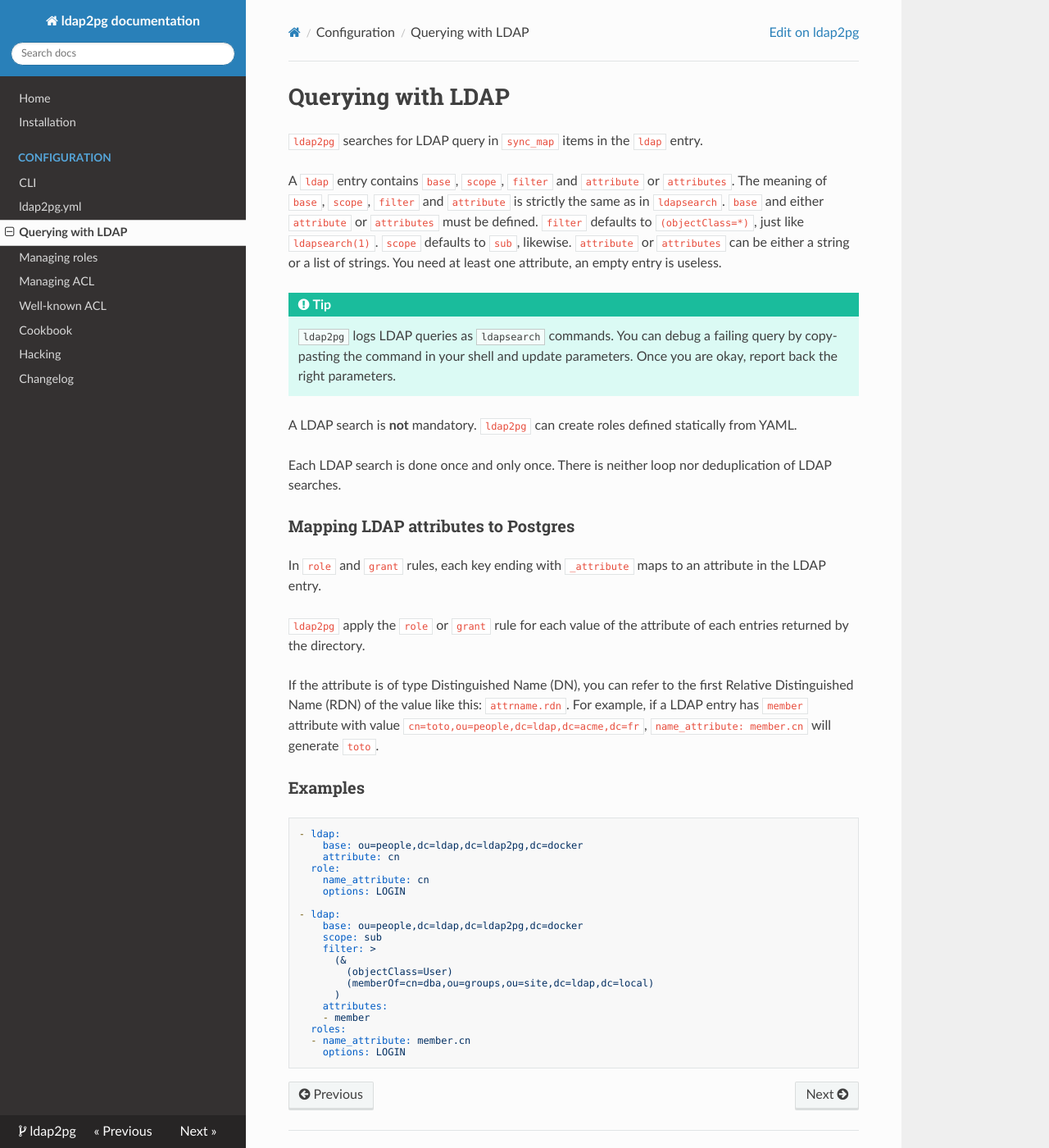
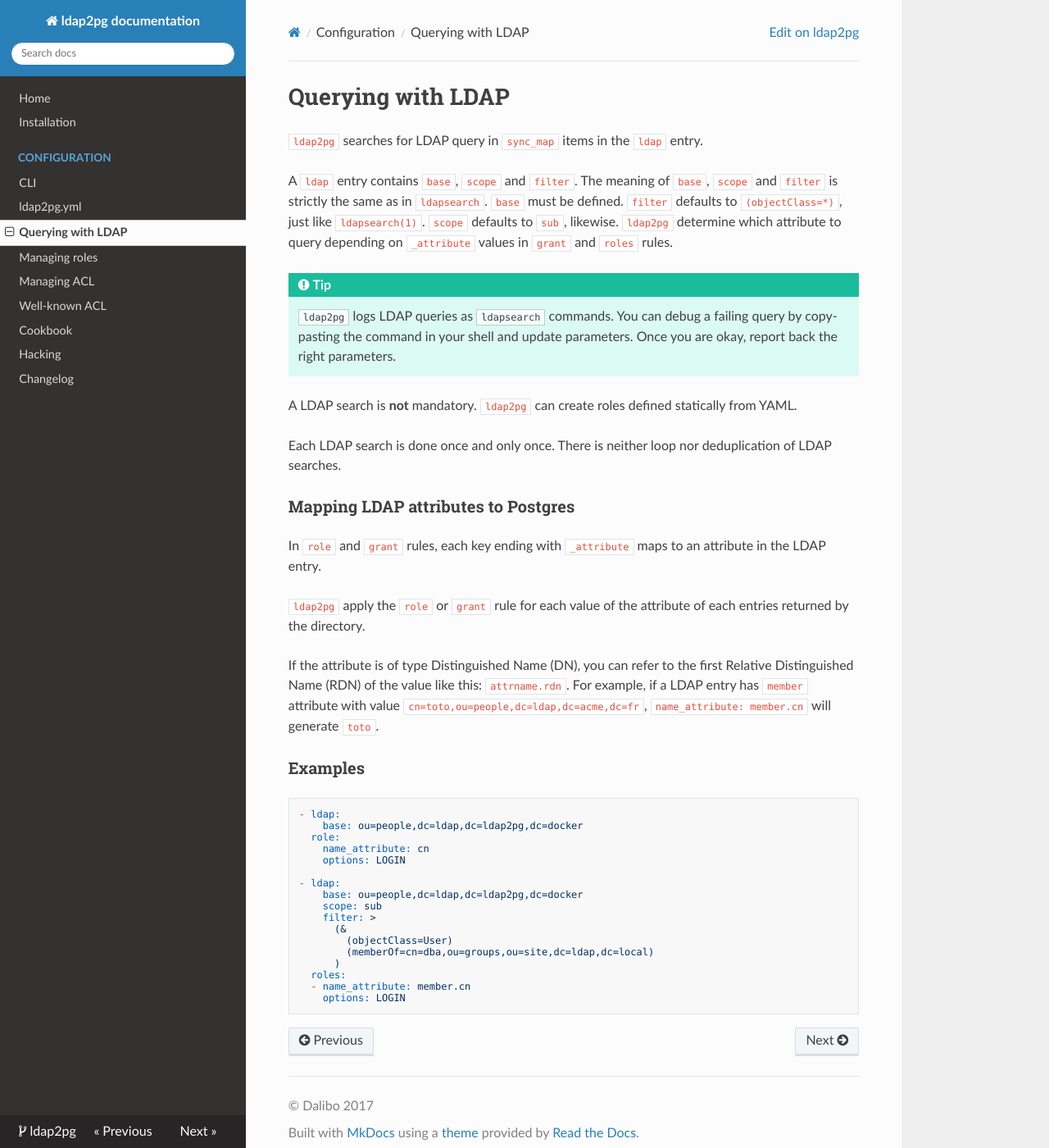
Before and after one commit to dalibo/ldap2pg, an MkDocs documentation site: the page built from docs/ldap.md, in a window 1280 px wide and 1400 px high. Shown: the whole window at 82% size. Built offline with MkDocs 1.6.1, drawn with Linux system fonts in a browser that asks for light colours; nearby versions of some CDN libraries; old or Windows-style settings are respelled for this version of MkDocs.

Commit message:
Drop attribute on LDAP query

````diff
--- a/docs/ldap.md
+++ b/docs/ldap.md
@@ -2,13 +2,11 @@
 
 `ldap2pg` searches for LDAP query in `sync_map` items in the `ldap` entry.
 
-A `ldap` entry contains `base`, `scope`, `filter` and `attribute` or
-`attributes`. The meaning of `base`, `scope`, `filter` and `attribute` is
-strictly the same as in `ldapsearch`. `base` and either `attribute` or
-`attributes` must be defined. `filter` defaults to `(objectClass=*)`, just like
-`ldapsearch(1)`. `scope` defaults to `sub`, likewise. `attribute` or
-`attributes` can be either a string or a list of strings. You need at least one
-attribute, an empty entry is useless.
+A `ldap` entry contains `base`, `scope` and `filter`. The meaning of `base`,
+`scope` and `filter` is strictly the same as in `ldapsearch`. `base` must be
+defined. `filter` defaults to `(objectClass=*)`, just like `ldapsearch(1)`.
+`scope` defaults to `sub`, likewise. `ldap2pg` determine which attribute to
+query depending on `_attribute` values in `grant` and `roles` rules.
 
 !!! tip
 
@@ -43,7 +41,6 @@
 ``` yaml
 - ldap:
     base: ou=people,dc=ldap,dc=ldap2pg,dc=docker
-    attribute: cn
   role:
     name_attribute: cn
     options: LOGIN
@@ -56,8 +53,6 @@
         (objectClass=User)
         (memberOf=cn=dba,ou=groups,ou=site,dc=ldap,dc=local)
       )
-    attributes:
-    - member
   roles:
   - name_attribute: member.cn
     options: LOGIN
--- a/docs/ldap2pg.minimal.yml
+++ b/docs/ldap2pg.minimal.yml
@@ -4,7 +4,6 @@
 - ldap:
     base: ou=people,dc=ldap,dc=ldap2pg,dc=docker
     filter: "(objectClass=organizationalRole)"
-    attribute: cn
   role:
     name_attribute: cn
     options: LOGIN
````
Also changed, not shown: docs/acl.md (+0 -1 lines), docs/cookbook.md (+0 -2 lines).
